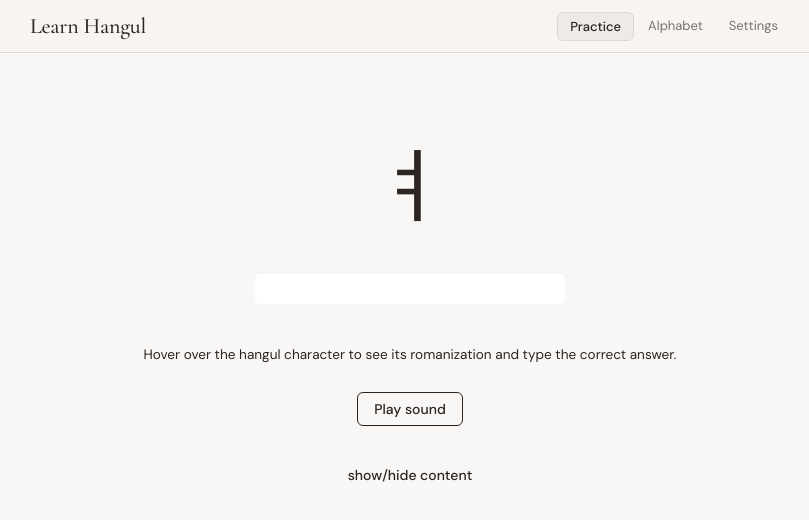
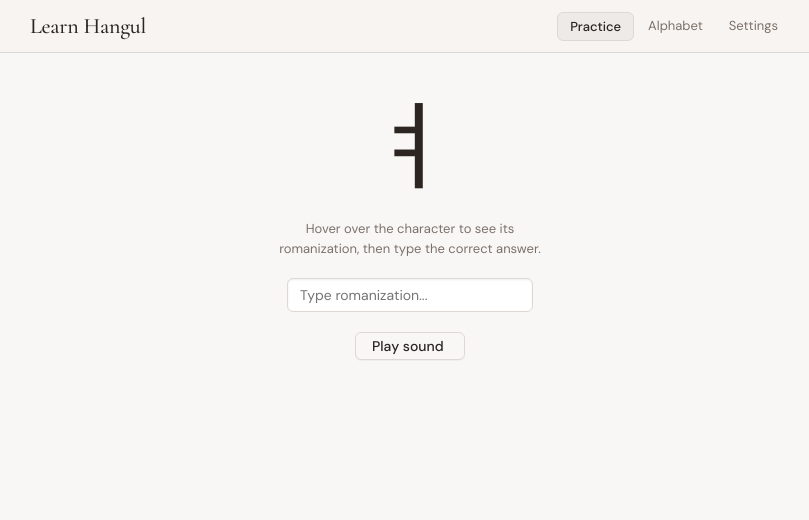
Before and after one commit to pokeghosst/hangul, a SvelteKit app: page / in a window 1280 px wide. Shown: the top 520 px of the page, without its empty margins (230-1039 px from the left). Built offline with nearby package versions, Linux system fonts and the light colour scheme.

Commit message:
feat: more Capriccio styling

```diff
--- a/src/components/Trainer.svelte
+++ b/src/components/Trainer.svelte
@@ -15,7 +15,6 @@
 	function checkAnswer(correctAnswer: string[], currentAnswer: string) {
 		if (correctAnswer.includes(currentAnswer)) return true;
 
-		debugger;
 		for (let i = 0; i < currentAnswer.length; i++) {
 			for (let j = 0; j < correctAnswer.length; j++) {
 				if (correctAnswer[j][i] !== currentAnswer[i]) return false;
@@ -60,22 +59,31 @@
 	}
 </script>
 
-<div class="container">
+<div class="trainer">
 	<div class="letter-container">
 		<div class="romanization">{currentLetter.romanization}</div>
 		<div class="letter">{currentLetter.letter}</div>
 	</div>
-	<div class="tip"></div>
+	{#if total == 0 && !answeredIncorrectly}
+		<p class="tip">
+			Hover over the character to see its romanization, then type the correct answer.
+		</p>
+	{/if}
+
 	<input
 		type="text"
 		autocapitalize="off"
 		autocorrect="off"
 		spellcheck="false"
-		class="answer form-control"
+		class="form-control"
 		name="letter"
+		id="letter"
 		oninput={processAnswer}
+		style="width: 220px;"
+		placeholder="Type romanization..."
 		bind:value={currentAnswer}
 	/>
+
 	{#if answeredIncorrectly}
 		<p class="correction">
 			{currentLetter.letter} = {currentLetter.romanization}
@@ -86,16 +94,5 @@
 			{correct} / {total}
 		</div>
 	{/if}
-	{#if total == 0 && !answeredIncorrectly}
-		<p class="tip">
-			Hover over the hangul character to see its romanization and type the correct answer.
-		</p>
-	{/if}
 	<PlaySoundButton letter={currentLetter.letter} />
 </div>
-
-<style>
-	.answer {
-		width: 40%;
-	}
-</style>
--- /dev/null
+++ b/src/routes/+layout.svelte
@@ -0,0 +1,8 @@
+<script>
+	import Header from '$components/Header.svelte';
+</script>
+
+<Header />
+<main>
+	<slot></slot>
+</main>
--- a/src/routes/+page.svelte
+++ b/src/routes/+page.svelte
@@ -6,18 +6,4 @@
 	import appState from '$lib/AppState.svelte';
 </script>
 
-<Header />
-<div class="wrapper">
-	<Trainer />
-	<Collapsible bind:isOpen={appState.settingsShown}>
-		<AlphabetTable />
-	</Collapsible>
-</div>
-
-<style>
-	.wrapper {
-		max-width: 800px;
-		width: 90%;
-		margin: 0 auto;
-	}
-</style>
+<Trainer />
--- a/src/style.css
+++ b/src/style.css
@@ -100,59 +100,87 @@ header a.active {
 	color: var(--fg-primary);
 }
 
-.container {
+main {
+	flex: 1 1 0%;
 	max-width: 760px;
-	width: 90%;
-	margin: 2em auto;
+	width: 100%;
+	margin: 0px auto;
+	padding: 0px 24px 48px;
+}
+
+.trainer {
 	display: flex;
 	flex-direction: column;
 	align-items: center;
-	gap: 1em;
+	gap: 20px;
+	padding: 32px 24px;
 }
+
 .letter-container {
 	display: flex;
 	flex-direction: column;
 	align-items: center;
-	gap: 1em;
+	gap: 6px;
+	cursor: default;
 }
+
 .letter-container:hover .romanization {
 	visibility: visible;
 }
+
 .romanization {
 	visibility: hidden;
+	font-size: 9px;
+	font-weight: 600;
+	letter-spacing: 0.12em;
+	text-transform: uppercase;
+	color: var(--fg-muted);
+	font-family: var(--font-body);
+	visibility: hidden;
+	transition: opacity 0.15s;
 }
+
 .letter {
-	font-size: 5em;
+	font-family: var(--font-display);
+	font-size: 96px;
+	color: var(--fg-primary);
+	line-height: 1;
+	user-select: none;
 }
-.answer {
-	width: 40%;
-	padding: 6px;
-	text-align: center;
-	font-size: 1em;
+
+.answer-input-wrapper {
+	display: flex;
+	flex-direction: column;
+	gap: 5px;
+	width: 220px;
 }
 
 .button {
-	display: inline-block;
-	padding: 6px 16px;
+	display: inline-flex;
+	align-items: center;
+	gap: 6px;
 	font-family: var(--font-body);
 	font-weight: 500;
+	cursor: pointer;
+	border-width: 1px;
+	border-style: solid;
+	border-image: none;
+	border-radius: var(--radius);
+	transition: 0.15s;
+	white-space: nowrap;
+	text-decoration: none;
+	opacity: 1;
+	line-height: 1;
+	padding: 6px 16px;
 	font-size: 14px;
-	line-height: 20px;
-	text-decoration: none;
-	border-radius: 6px;
-	border: 1px solid;
-	transition: all 0.15s ease;
-	cursor: pointer;
-	position: relative;
-	text-align: center;
-	white-space: nowrap;
+	min-width: 110px;
 }
 
 .button.default {
-	background: var(--capriccio-gray-50);
-	border-color: var(--capriccio-gray-200);
-	color: var(--capriccio-gray-800);
-	box-shadow: 0 1px 0 rgba(31, 35, 40, 0.04);
+	background: var(--warm-50);
+	border-color: var(--warm-200);
+	color: var(--warm-900);
+	box-shadow: rgba(31, 35, 40, 0.04) 0px 1px 0px;
 }
 
 .button.default:hover {
@@ -181,13 +209,13 @@ header a.active {
 	font-family: var(--font-body);
 	font-size: 14px;
 	line-height: 20px;
-	border: 1px solid var(--capriccio-gray-200);
-	border-radius: 6px;
-	background: white;
-	color: var(--capriccio-gray-800);
-	box-shadow: inset 0 1px 2px rgba(31, 35, 40, 0.075);
-	transition: all 0.15s ease;
-	margin-bottom: 12px;
+	border: 1px solid var(--border);
+	border-radius: var(--radius);
+	background: rgb(255, 255, 255);
+	color: var(--fg-secondary);
+	box-shadow: var(--shadow-inset);
+	outline: none;
+	transition: 0.15s;
 }
 
 .form-control:focus {
@@ -204,14 +232,24 @@ header a.active {
 }
 
 .tip {
-	font-size: 0.85rem;
-	color: var(--capriccio-gray-600);
+	font-size: 13px;
+	color: var(--fg-muted);
+	text-align: center;
+	max-width: 280px;
+	line-height: 1.5;
+	margin: 0px;
 }
 
 .correction {
 	color: #d73a49;
 	font-weight: bold;
 	margin: 0;
+}
+
+.score {
+	color: var(--fg-muted);
+	font-size: 13px;
+	font-family: var(--font-mono);
 }
 
 table {
```
